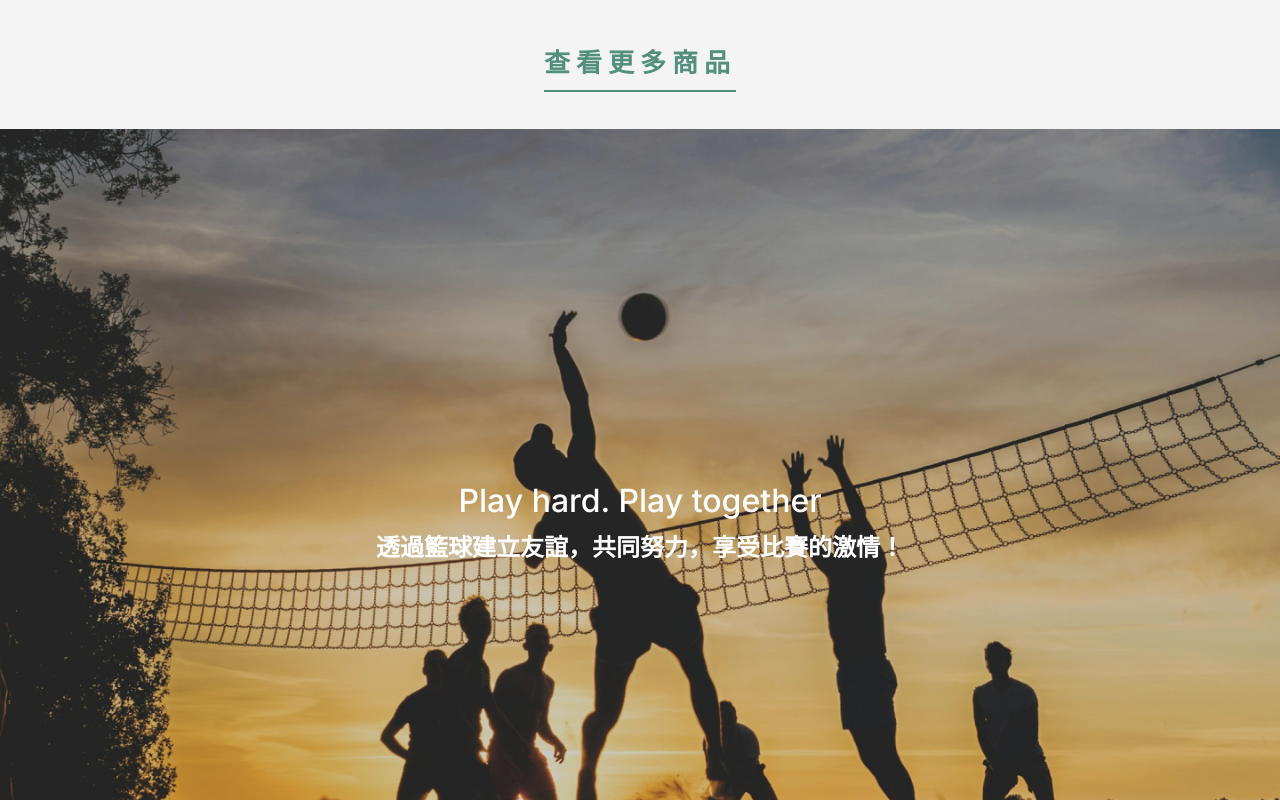
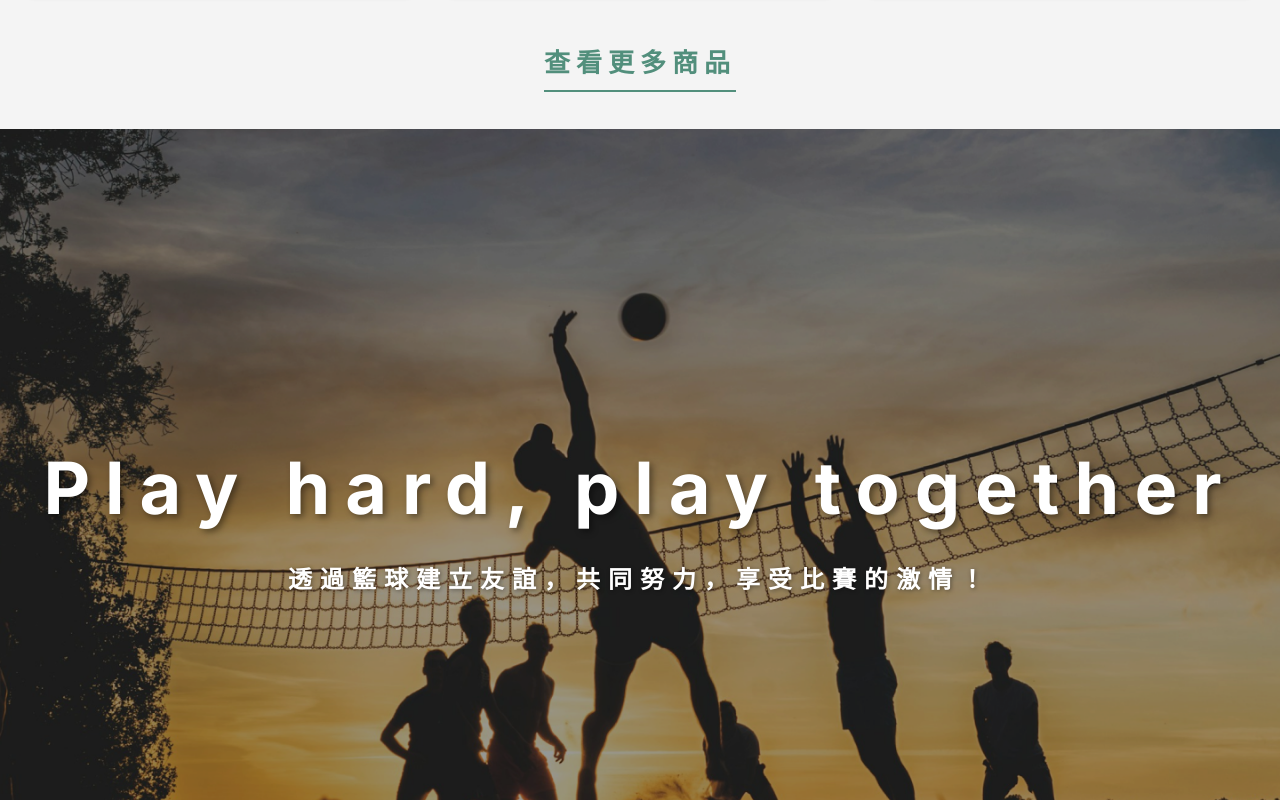
Before and after one commit to zx0938013408/TeamB_next, a Next.js app: page / in a window 1280 px wide. Shown: the part 2300-3100 px from the top of the page. Built offline with nearby package versions, Linux system fonts and the light colour scheme; no server answers.

Commit message:
首頁 滾動區 字體調整

```diff
--- a/components/ScrollSection.js
+++ b/components/ScrollSection.js
@@ -2,11 +2,12 @@ import React from "react";
 import "@/styles/index-styles.css";
 
 const ScrollSection = () => {
+
   return (
     <section className="scroll-section">
       <div className="scroll-container">
         <div className="scroll-item" id="item1">
-          <h2>Play hard. Play together</h2>
+          <h2>Play hard, play together</h2>
           <p>透過籃球建立友誼，共同努力，享受比賽的激情！</p>
         </div>
         <div className="scroll-item" id="item2">
--- a/styles/index-styles.css
+++ b/styles/index-styles.css
@@ -750,13 +750,38 @@
   font-weight: bold;
   position: relative;
 }
+#item1::before,
+#item2::before,
+#item3::before {
+  content: "";
+  position: absolute;
+  inset: 0;
+  background: rgba(0, 0, 0, 0.25); /* 可自行調整透明度 */
+  z-index: 0;
+}
 /* 確保 h2 和 p 分行顯示 */
 .scroll-item h2,
 .scroll-item p {
   display: block; /* 確保它們是區塊元素 */
   text-align: center; /* 讓文字置中 */
   width: 100%; /* 確保佔滿整個父容器 */
-  margin-bottom: 10px; /* 給 p 標籤增加間距 */
+  margin-bottom: 15px; /* 給 p 標籤增加間距 */
+  z-index: 1; /* 確保文字在遮罩上層 */
+  position: relative;
+}
+/* 僅針對 item1~3 的標題與段落加陰影 */
+#item1 h2, #item2 h2, #item3 h2 {
+  font-size: 72px;
+  letter-spacing: 15px;
+  font-weight: bold;
+  margin-bottom: 30px;
+  text-shadow: 3px 3px 6px rgba(0, 0, 0, 0.4);
+}
+
+#item1 p, #item2 p, #item3 p {
+  font-size: 24px;
+  letter-spacing: 8px;
+  text-shadow: 1px 1px 4px rgba(0, 0, 0, 0.4);
 }
 
 
@@ -853,6 +878,10 @@
   color: white;
   margin-bottom: 5px;
   display: block;
+  text-align: left;
+  width: 100%;
+  max-width: 400px; /* 與 input 同寬對齊 */
+  margin: 0 auto 5px auto;
 }
 
 /* 修正輸入框 */
@@ -869,6 +898,8 @@
   outline: none;
   margin-bottom: 15px;
   box-shadow: 2px 2px 5px rgba(0, 0, 0, 0.2);
+  display: block;
+  margin: 0 auto 15px auto;
 }
 
 .contact-form button {
@@ -893,6 +924,7 @@
   background: #A8D5C5;
   font-size: 22px;
 }
+
 
 /* ************** footer **************** */
 /* 頁腳容器 */
```
